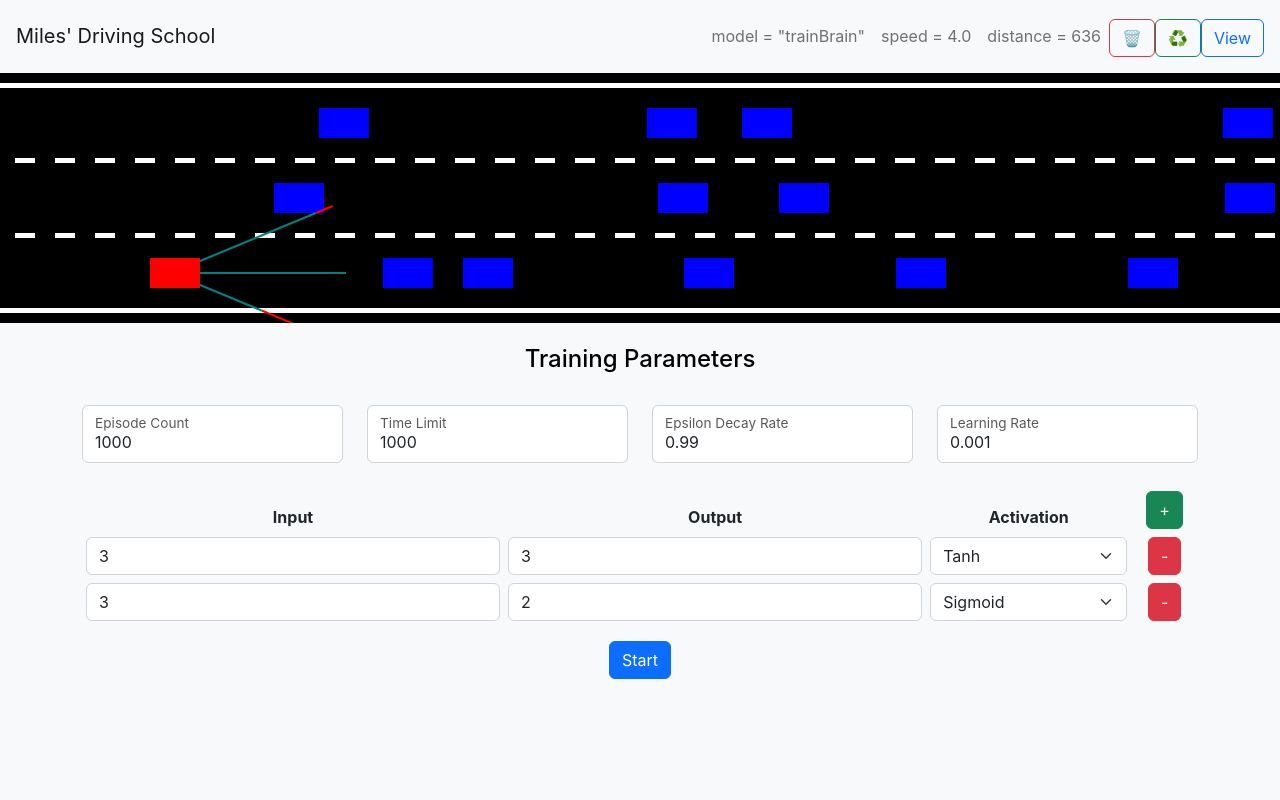
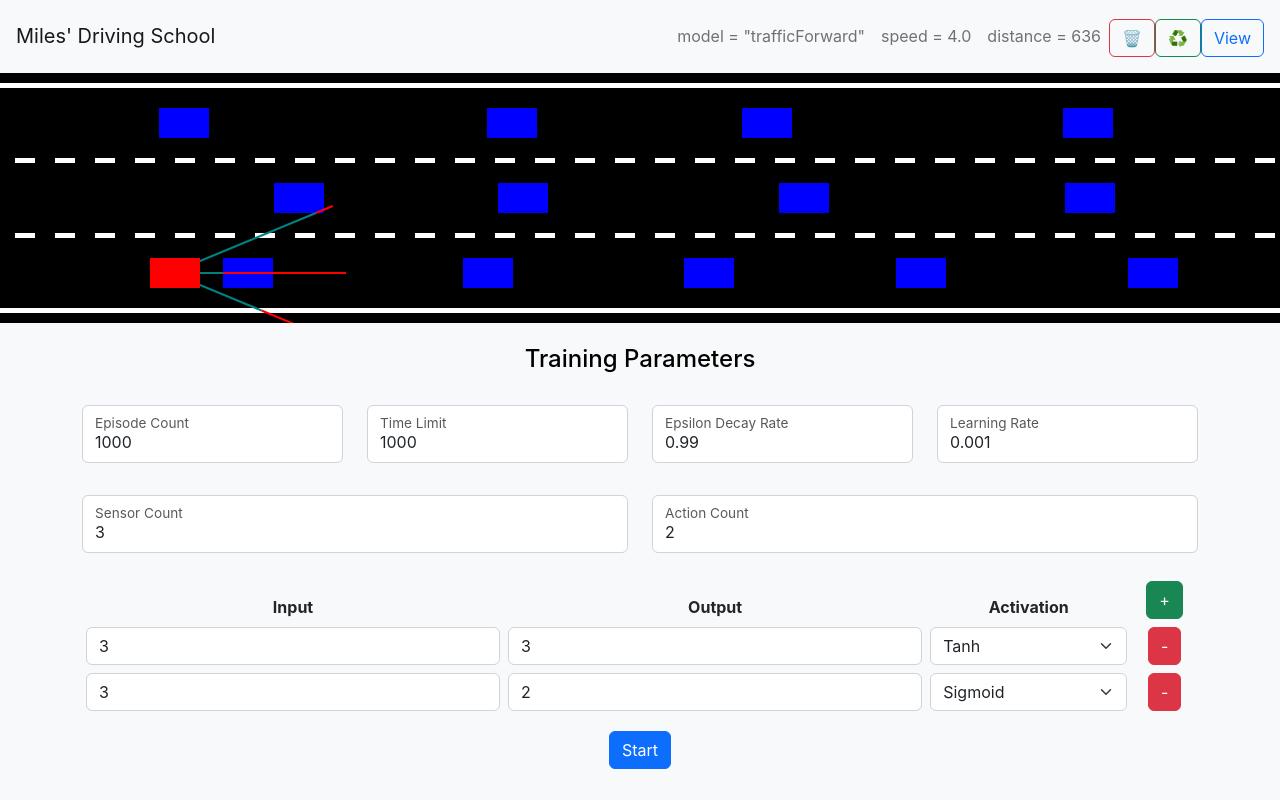
Before and after one commit to jedwards1230/cars, a React (Create React App) app: page / in a window 1280 px wide. Both pictures are taken after a click on the button "Train". Built offline with nearby package versions, Linux system fonts and the light colour scheme.

Commit message:
added config for sensor and action count

```diff
--- a/src/car/car.js
+++ b/src/car/car.js
@@ -62,17 +62,17 @@ export class Car {
         this.modelConfig = config;
         this.model = config.alias;
         this.useBrain = true;
+        this.actionCount = config.actionCount;
         this.brain = new Network(config);
-        let sensorCount = 3;
+        console.log("loading brain config", config);
 
         switch (this.model) {
             case "fsd":
-                //sensorCount = 5;
-                this.sensors = new Sensor(this, sensorCount, "forward");
+                this.sensors = new Sensor(this, config.sensorCount, "forward");
                 break;
 
             case "forward":
-                this.sensors = new Sensor(this, sensorCount, "forward");
+                this.sensors = new Sensor(this, config.sensorCount, "forward");
                 break;
 
             default:
--- a/src/components/body.js
+++ b/src/components/body.js
@@ -11,7 +11,7 @@ const BodyComponent = props => {
 
     useEffect(() => {
         setShowStats(props.generations.length > 0);
-    }, [props.generations]);
+    }, [props.generations.length]);
 
     if (props.welcomed && !props.showVisualizer) {
         return (
--- a/src/components/trainConfigForm.js
+++ b/src/components/trainConfigForm.js
@@ -7,12 +7,14 @@ const TrainConfigForm = props => {
     const [numSteps, setNumSteps] = useState(1000);
     const [epsilonDecay, setEpsilonDecay] = useState(0.99);
     const [learningRate, setLearningRate] = useState(props.modelConfig.lr);
+    const [sensorCount, setSensorCount] = useState(props.modelConfig.sensorCount);
+    const [actionCount, setActionCount] = useState(props.modelConfig.actionCount);
     const [counter, setCounter] = useState(props.modelConfig.layers.length-1);
 
     const [layers, setLayers] = useState(props.modelConfig.layers);
 
     const submitForm = () => {
-        props.beginTrain(numEpisodes, numSteps, epsilonDecay, learningRate, layers);
+        props.beginTrain(numEpisodes, numSteps, epsilonDecay, learningRate, sensorCount, actionCount, layers);
     }
 
     const removeLayer = (id) => {
@@ -53,7 +55,7 @@ const TrainConfigForm = props => {
                                     type="number"
                                     className="form-control"
                                     defaultValue={numEpisodes}
-                                    onChange={e => setNumEpisodes(e.target.value)} ></input>
+                                    onChange={e => setNumEpisodes(parseInt(e.target.value))} ></input>
                                 <label htmlFor="episodeCountInput">Episode Count</label>
                             </div>
                         </Col>
@@ -63,7 +65,7 @@ const TrainConfigForm = props => {
                                     type="number"
                                     className="form-control"
                                     defaultValue={numSteps}
-                                    onChange={e => setNumSteps(e.target.value)}></input>
+                                    onChange={e => setNumSteps(parseInt(e.target.value))}></input>
                                 <label htmlFor="timeLimitInput">Time Limit</label>
                             </div>
                         </Col>
@@ -73,7 +75,7 @@ const TrainConfigForm = props => {
                                     type="text"
                                     className="form-control"
                                     defaultValue={epsilonDecay}
-                                    onChange={e => setEpsilonDecay(e.target.value)}></input>
+                                    onChange={e => setEpsilonDecay(parseFloat(e.target.value))}></input>
                                 <label htmlFor="epsilonDecayInput">Epsilon Decay Rate</label>
                             </div>
                         </Col>
@@ -83,8 +85,30 @@ const TrainConfigForm = props => {
                                     type="text"
                                     className="form-control"
                                     defaultValue={learningRate}
-                                    onChange={e => setLearningRate(e.target.value)}></input>
+                                    onChange={e => setLearningRate(parseFloat(e.target.value))}></input>
                                 <label htmlFor="learningRateInput">Learning Rate</label>
+                            </div>
+                        </Col>
+                    </Row>
+                    <Row className="py-2 mb-3">
+                        <Col>
+                            <div className="form-floating">
+                                <input
+                                    type="text"
+                                    className="form-control"
+                                    defaultValue={sensorCount}
+                                    onChange={e => setSensorCount(parseInt(e.target.value))}></input>
+                                <label htmlFor="sensorCountInput">Sensor Count</label>
+                            </div>
+                        </Col>
+                        <Col>
+                            <div className="form-floating">
+                                <input
+                                    type="text"
+                                    className="form-control"
+                                    defaultValue={actionCount}
+                                    onChange={e => setActionCount(parseInt(e.target.value))}></input>
+                                <label htmlFor="actionCountInput">Action Count</label>
                             </div>
                         </Col>
                     </Row>
--- a/src/index.js
+++ b/src/index.js
@@ -43,7 +43,7 @@ const visualizer = new Visualizer();
 let env, model;
 const trafficCount = 50;
 const brainCount = 1;
-let smartTraffic = true;
+let smartTraffic = false;
 
 // init for training loop
 let breakLoop = false;
@@ -68,15 +68,18 @@ function setTrainView() {
 }
 
 // Prepare for training
-function beginTrain(nEpisodes, nSteps, epDecay, lr, layers) {
+function beginTrain(nEpisodes, nSteps, epDecay, lr, sensorCount, actionCount, layers) {
 	// these params come form the form on the page
 	numEpisodes = nEpisodes;
 	numSteps = nSteps;
 	epsilonDecay = epDecay;
 	episodeCounter = 0;
 
+	modelConfig = new ModelConfig("trainBrain", "fsd");
 	modelConfig.learningRate = lr;
 	modelConfig.layers = layers;
+	modelConfig.sensorCount = sensorCount;
+	modelConfig.actionCount = actionCount;
 	modelConfig.name = "trainBrain";
 	modelConfig.alias = "fsd";
 	console.log("Model config inputs: ", modelConfig);
@@ -85,7 +88,7 @@ function beginTrain(nEpisodes, nSteps, epDecay, lr, layers) {
 	reset(false);
 
 	// beging training loop
-	console.log("Training | Episodes: ", numEpisodes, " | Steps: ", numSteps, " | Decay: ", epsilonDecay, " | Learning Rate: ", modelConfig.learningRate);
+	console.log("Training | Episodes: ", numEpisodes, " | Steps: ", numSteps, " | Learning Rate: ", modelConfig.learningRate);
 	episodeLoop();
 }
 
--- a/src/network/config.js
+++ b/src/network/config.js
@@ -1,5 +1,3 @@
-import { defaultTrainBrain } from "./network";
-
 export class ModelConfig {
     constructor(name, alias) {
         this.name = name;
@@ -26,16 +24,19 @@ export class ModelConfig {
         if (data) {
             config = JSON.parse(data);
         } else if (this.name === "trainBrain") {
-            console.log("loading defaultTrainBrain")
-            config = defaultTrainBrain;
+            console.log("loading defaultForwardBrain")
+            config = defaultForwardBrain;
         }
         if (!config) return;
 
         this.name = config.name;
         this.alias = config.alias;
         this.lr = config.lr;
+        this.sensorCount = config.sensorCount;
+        this.actionCount = config.actionCount;
         this.layers = config.layers;
         this.generations = config.generations;
+        this.save();
     }
 
     /** Compare configs to see if layers are compatible (by activation, input, and output count) */
@@ -55,6 +56,8 @@ const defaultForwardBrain = {
     "name": "trafficForward",
     "alias": "forward",
     "lr": 0.001,
+    "sensorCount": 3,
+    "actionCount": 2,
     "layers": [
         {
             "id": 0,
@@ -62,7 +65,6 @@ const defaultForwardBrain = {
             "inputs": 3,
             "outputs": 3,
             "weights": [
-                [-0.054578436663617134, 0.37513033769486365, -0.10983221545303008],
                 [0.16301358590881249, 0.06655747653191099, -0.002821014820185678],
                 [0.0015701754260134817, 0.2973476526946789, 0.03780176776836455],
                 [-0.18999580034831548, 0.24332761155702254, -0.056238421904291395]
```
